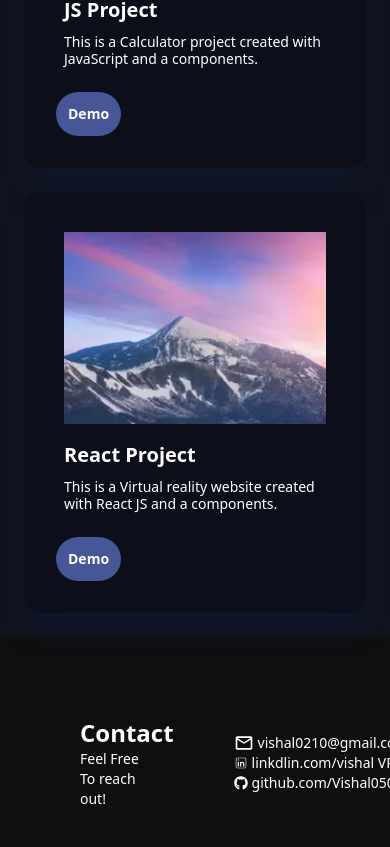
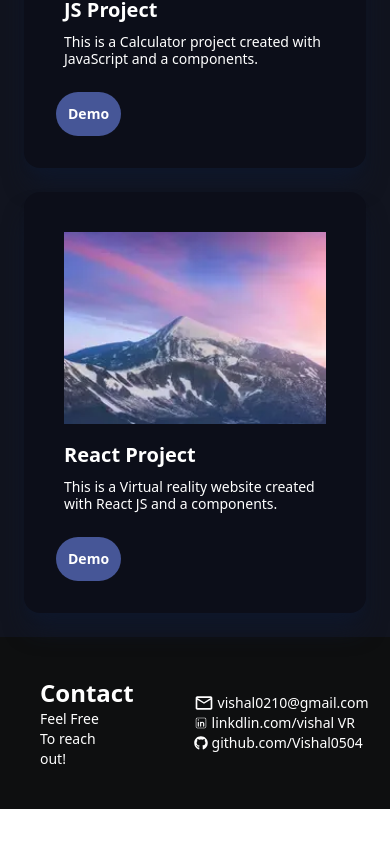
Before and after one commit to Vishal0504-tech/Portfolio, a React (Vite) app: page / in a window 390 px wide. Shown: the part 3866-4713 px from the top of the page. After the commit the page ends 4675 px from the top, so only its background shows below. Built offline with nearby package versions, Linux system fonts and the light colour scheme.

Commit message:
Update Contact.jsx

```diff
--- a/src/Components/Contact/Contact.jsx
+++ b/src/Components/Contact/Contact.jsx
@@ -7,7 +7,7 @@ const Contact = () => {
   return (
     <div
       id="Contact"
-      className="flex justify-around bg-[#0e0f10] text-white   md:p-20 sm:p-20  p-20 items-center"
+      className="flex justify-around bg-[#0e0f10] text-white   md:p-20 sm:p-20  p-10 items-center"
     >
       <div className="">
         <h1 className="text-2xl md:text-6xl  pr-5 font-bold">Contact</h1>
```
